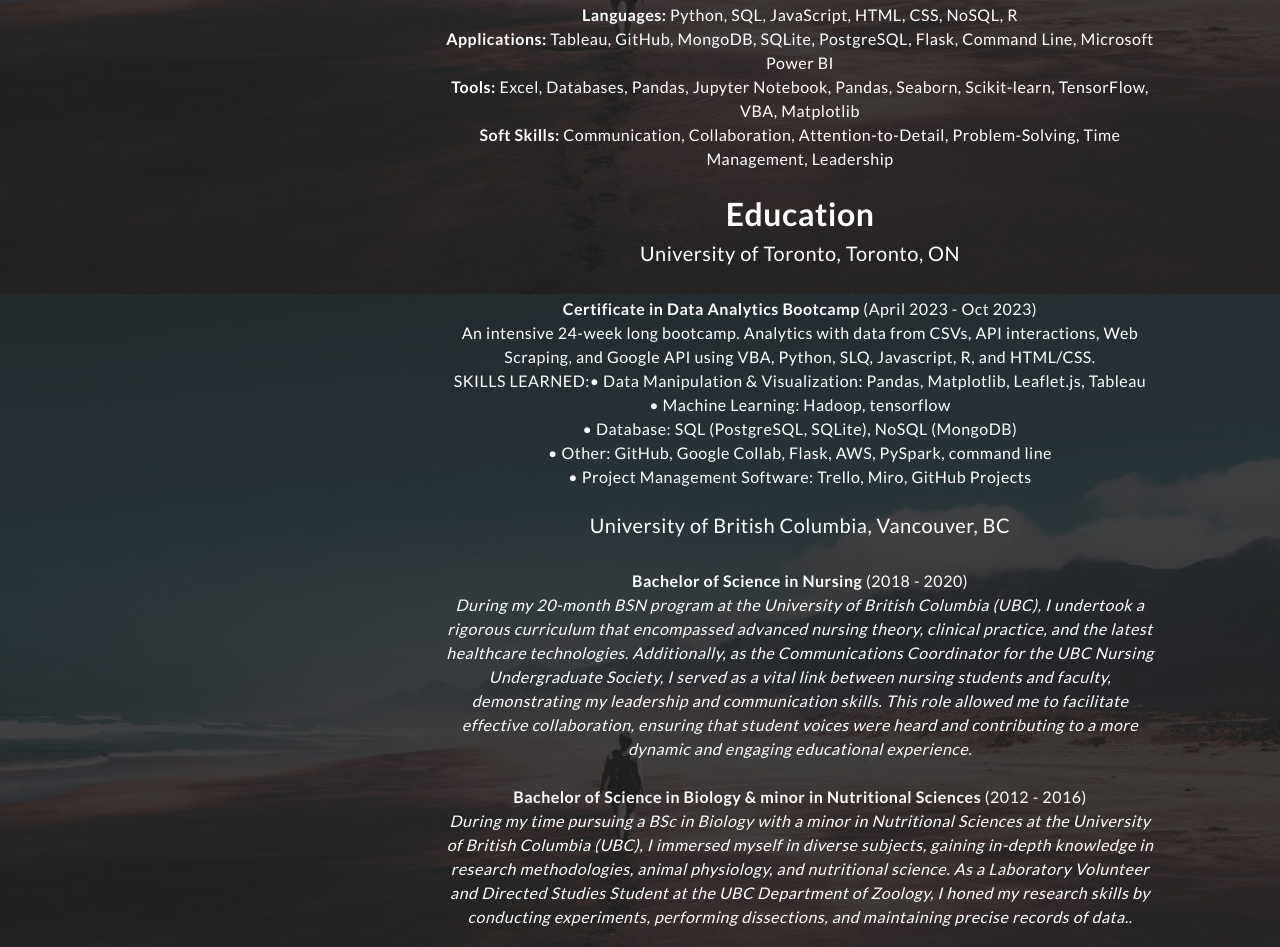
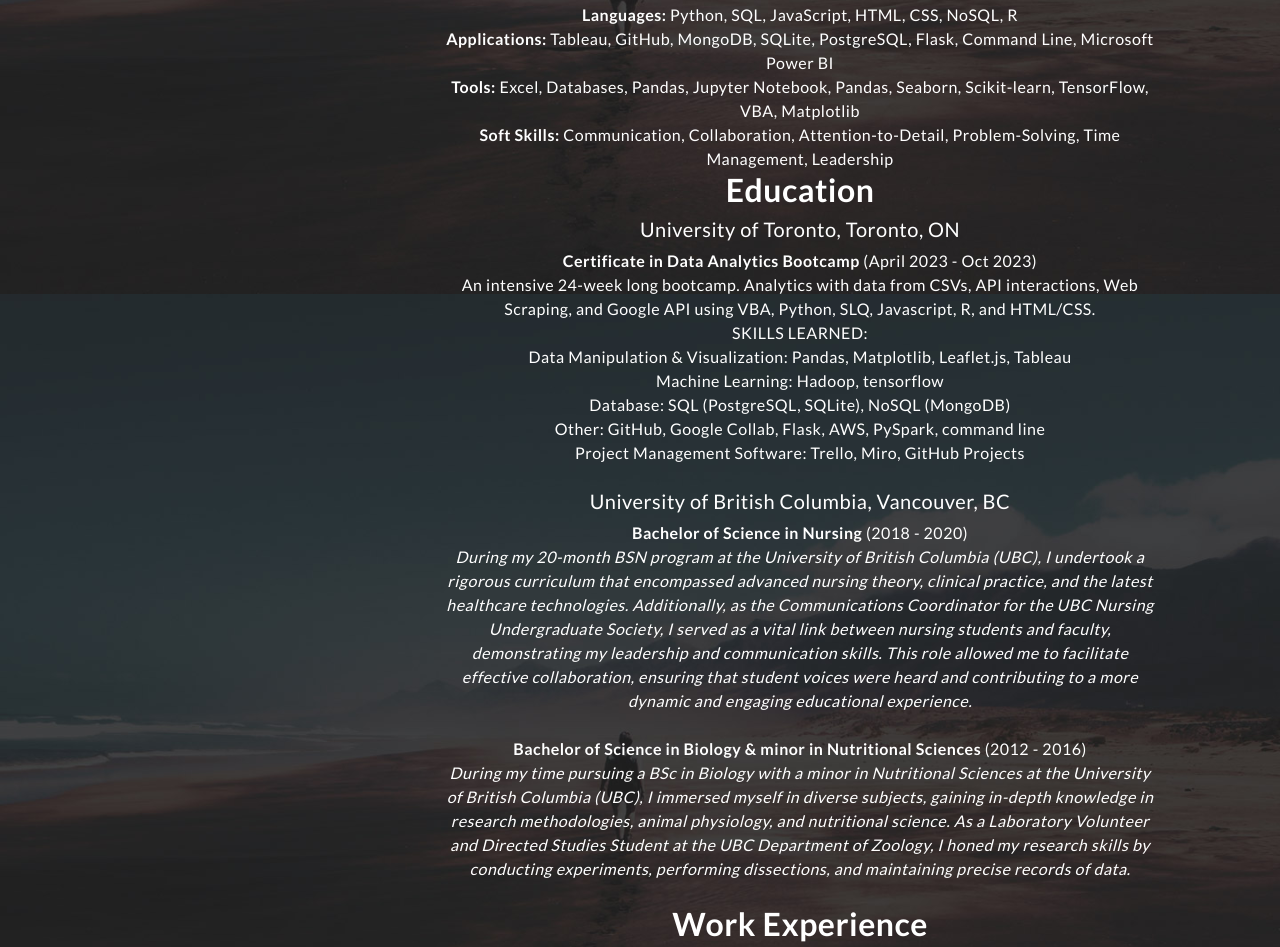
Before and after one commit to jnliou/jnliou, a plain HTML site: page index.html in a window 1280 px wide. Shown: the part 1306-2253 px from the top of the page. Drawn offline with Linux system fonts and the light colour scheme.

Commit message:
changes to index

```diff
--- a/index.html
+++ b/index.html
@@ -146,28 +146,35 @@ https://templatemo.com/tm-531-reflux
                   </section>
 
                   <section id="education">
-                    <br> <h2>Education</h2>
+                    <h2>Education</h2>
                     <ul>
                         <li>
-                              <h5>University of Toronto, Toronto, ON </h5><br>
+                            <h5>University of Toronto, Toronto, ON</h5>
                             <strong>Certificate in Data Analytics Bootcamp</strong> (April 2023 - Oct 2023)
-                              <li>An intensive 24-week long bootcamp. Analytics with data from CSVs, API interactions, Web Scraping, and Google API using VBA, Python, SLQ, Javascript, R, and HTML/CSS.
-                              <br> <li>SKILLS LEARNED:
-                               <li>• Data Manipulation & Visualization: Pandas, Matplotlib, Leaflet.js, Tableau</li>
-                               <li>• Machine Learning: Hadoop, tensorflow</li>
-                                <li>• Database: SQL (PostgreSQL, SQLite), NoSQL (MongoDB)</li>
-                                <li>• Other: GitHub, Google Collab, Flask, AWS, PySpark, command line</li>
-                                <li>• Project Management Software: Trello, Miro, GitHub Projects</li></li> </li>
+                            <ul>
+                                <li>An intensive 24-week long bootcamp. Analytics with data from CSVs, API interactions, Web Scraping, and Google API using VBA, Python, SLQ, Javascript, R, and HTML/CSS.</li>
+                                <li>SKILLS LEARNED:
+                                    <ul>
+                                        <li>Data Manipulation & Visualization: Pandas, Matplotlib, Leaflet.js, Tableau</li>
+                                        <li>Machine Learning: Hadoop, tensorflow</li>
+                                        <li>Database: SQL (PostgreSQL, SQLite), NoSQL (MongoDB)</li>
+                                        <li>Other: GitHub, Google Collab, Flask, AWS, PySpark, command line</li>
+                                        <li>Project Management Software: Trello, Miro, GitHub Projects</li>
+                                    </ul>
                                 </li>
-                          <li>
-                             <br> <h5>University of British Columbia, Vancouver, BC </h5><br>
-                               <strong>Bachelor of Science in Nursing</strong> (2018 - 2020)<br>
-                            <li><i>During my 20-month BSN program at the University of British Columbia (UBC), I undertook a rigorous curriculum that encompassed advanced nursing theory, clinical practice, and the latest healthcare technologies. Additionally, as the Communications Coordinator for the UBC Nursing Undergraduate Society, I served as a vital link between nursing students and faculty, demonstrating my leadership and communication skills. This role allowed me to facilitate effective collaboration, ensuring that student voices were heard and contributing to a more dynamic and engaging educational experience.</i></li><br>
-                              <br> <strong>Bachelor of Science in Biology & minor in Nutritional Sciences </strong>(2012 - 2016)
-                              <li><i>During my time pursuing a BSc in Biology with a minor in Nutritional Sciences at the University of British Columbia (UBC), I immersed myself in diverse subjects, gaining in-depth knowledge in research methodologies, animal physiology, and nutritional science. As a Laboratory Volunteer and Directed Studies Student at the UBC Department of Zoology, I honed my research skills by conducting experiments, performing dissections, and maintaining precise records of data..</i></li>
+                            </ul>
                         </li><br>
+
+                           <br><li> <h5>University of British Columbia, Vancouver, BC</h5>
+                            <strong>Bachelor of Science in Nursing</strong> (2018 - 2020)
+                            <li><i>During my 20-month BSN program at the University of British Columbia (UBC), I undertook a rigorous curriculum that encompassed advanced nursing theory, clinical practice, and the latest healthcare technologies. Additionally, as the Communications Coordinator for the UBC Nursing Undergraduate Society, I served as a vital link between nursing students and faculty, demonstrating my leadership and communication skills. This role allowed me to facilitate effective collaboration, ensuring that student voices were heard and contributing to a more dynamic and engaging educational experience.</i></li>
+                            <br><br>
+                            <strong>Bachelor of Science in Biology & minor in Nutritional Sciences</strong> (2012 - 2016)
+                            <li><i>During my time pursuing a BSc in Biology with a minor in Nutritional Sciences at the University of British Columbia (UBC), I immersed myself in diverse subjects, gaining in-depth knowledge in research methodologies, animal physiology, and nutritional science. As a Laboratory Volunteer and Directed Studies Student at the UBC Department of Zoology, I honed my research skills by conducting experiments, performing dissections, and maintaining precise records of data.</i></li>
+                          </li>
                     </ul>
                 </section>
+
                   <section id="work-experience">
                     <br><h2>Work Experience</h2>
                       <ul>
```
Lines whose indentation alone changed are shown as unchanged.
